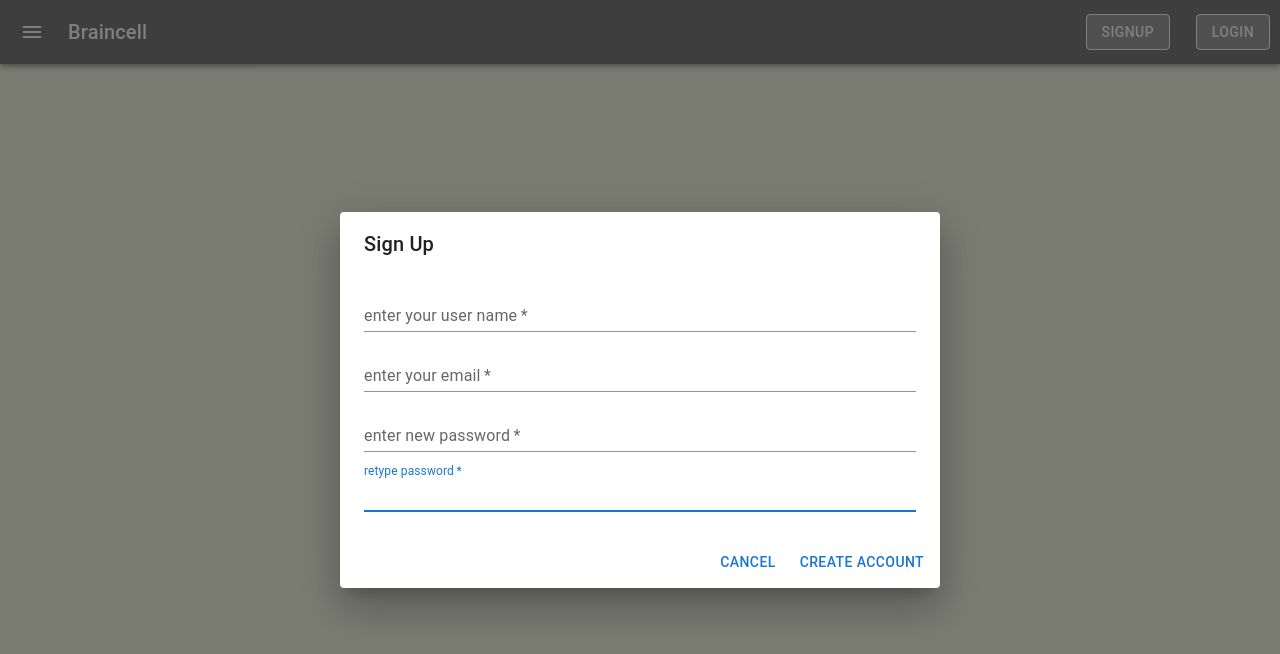
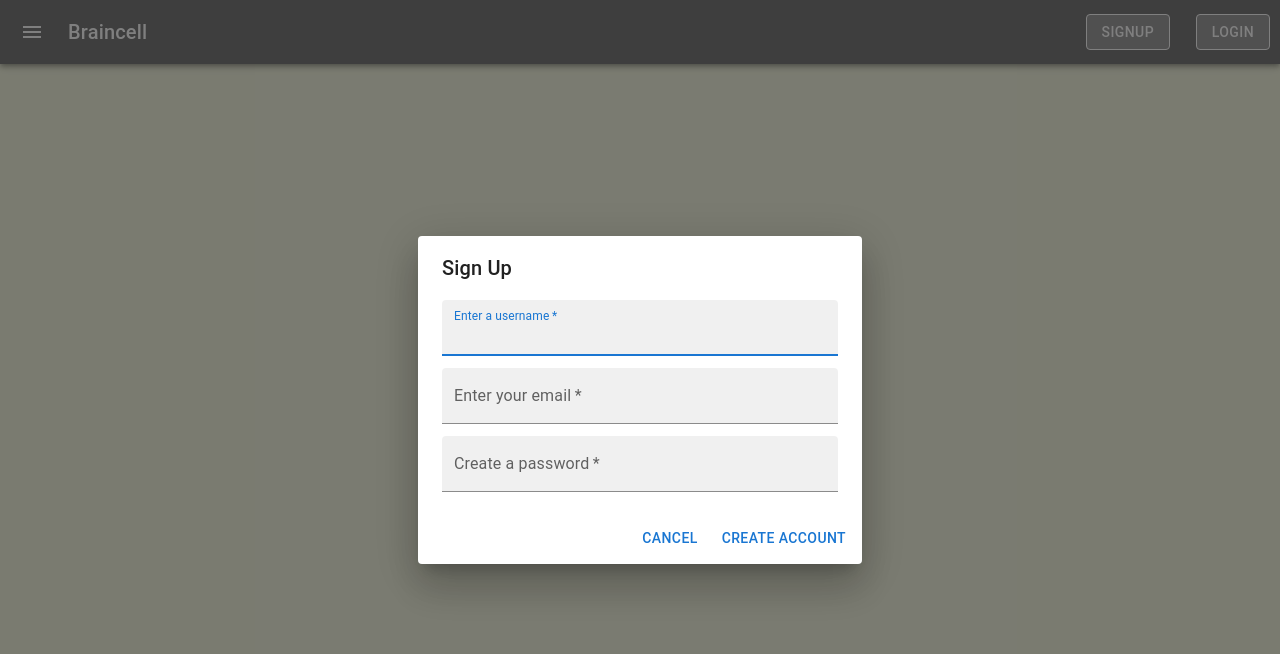
Before and after one commit to DeepjyotiDeb/braincell-main-repo, a React (Create React App) app: page /sign-up in a window 1280 px wide. Both pictures are taken after a click on the button "SIGNUP". Shown: the top 654 px of the page. Built offline with nearby package versions, Linux system fonts and the light colour scheme; no server answers.

Commit message:
signup component width and styling fix

```diff
--- a/src/home/signup/SignUp.js
+++ b/src/home/signup/SignUp.js
@@ -8,6 +8,7 @@ import DialogTitle from '@mui/material/DialogTitle';
 import axios from '../../api/axios';
 import { forwardRef } from 'react';
 import { Slide, styled } from '@mui/material';
+import { useState } from 'react';
 
 const Transition = forwardRef(function Transition(props, ref) {
   return <Slide direction='up' ref={ref} {...props} />;
@@ -30,10 +31,9 @@ export default function SignUp(props) {
   const handleClose = () => {
     setOpenSignUp(false);
   };
-  const [values, setValues] = React.useState({
+  const [values, setValues] = useState({
     username: '',
     email: '',
-    password: '',
     password2: '',
   });
   const handleChange = (event) => {
@@ -58,58 +58,38 @@ export default function SignUp(props) {
         component='form'
         onSubmit={handleSubmit}
         TransitionComponent={Transition}
+        maxWidth='xs'
+        fullWidth={true}
       >
         <DialogTitle>Sign Up</DialogTitle>
-        <DialogContent>
+        <DialogContent
+          sx={{ display: 'flex', flexDirection: 'column', gap: 1.5 }}
+        >
           <TextField
             autoFocus
-            margin='dense'
-            id='username'
-            label='enter your user name'
+            label='Enter a username'
             name='username'
             type='text'
-            fullWidth
             required
-            variant='standard'
+            variant='filled'
             onChange={handleChange}
             value={values.username}
           />
           <TextField
-            autoFocus
-            id='email'
-            margin='dense'
-            label='enter your email'
+            label='Enter your email'
             type='email'
             name='email'
-            fullWidth
-            variant='standard'
+            variant='filled'
             onChange={handleChange}
             value={values.email}
             required
           />
           <TextField
-            autoFocus
-            id='password'
-            margin='dense'
-            label='enter new password'
-            type='text'
-            name='password'
-            fullWidth
             required
-            variant='standard'
-            onChange={handleChange}
-            value={values.password}
-          />
-          <TextField
-            autoFocus
-            id='password2'
-            margin='dense'
-            required
-            label='retype password'
+            label='Create a password'
             type='password'
             name='password2'
-            fullWidth
-            variant='standard'
+            variant='filled'
             onChange={handleChange}
             value={values.password2}
           />
```
